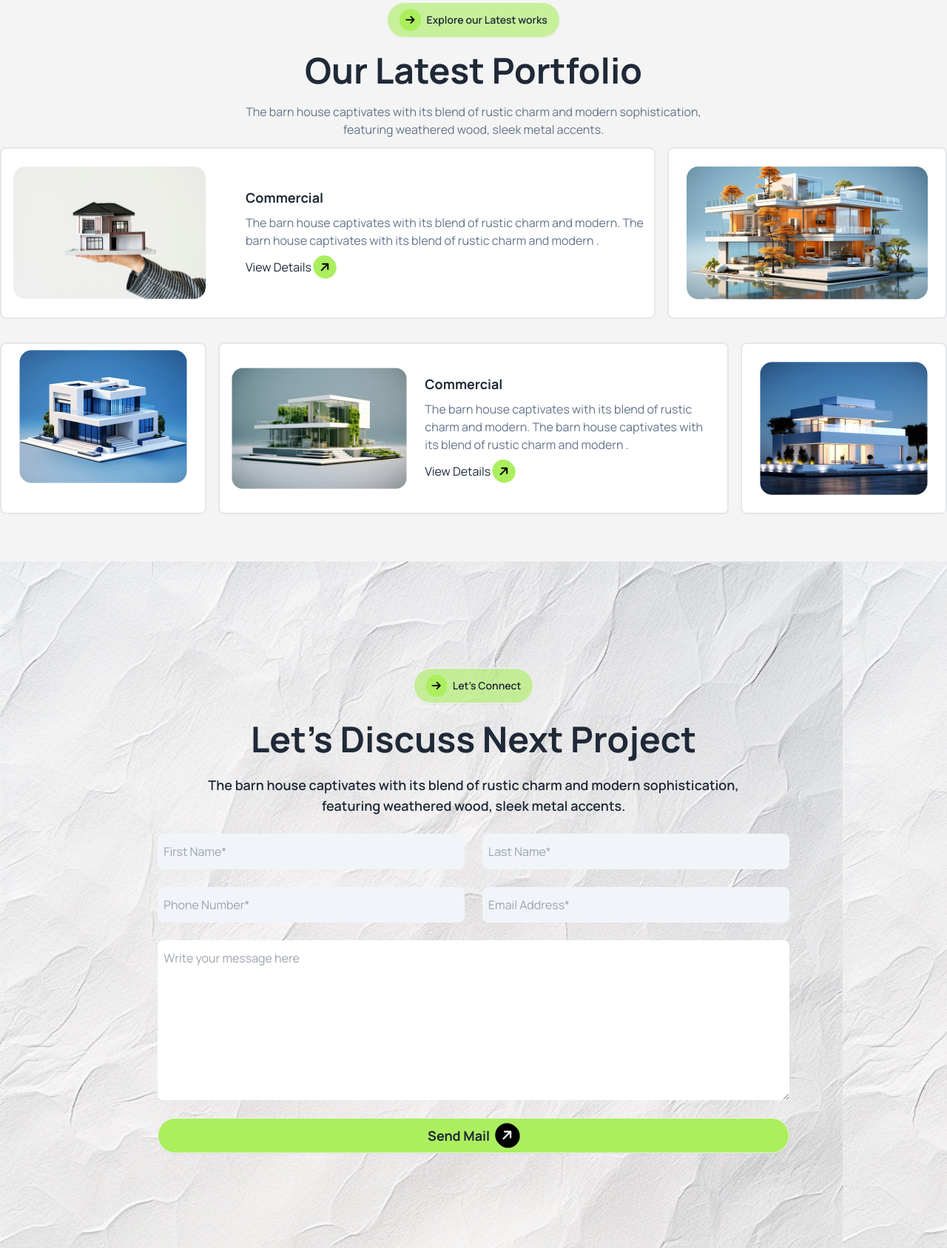
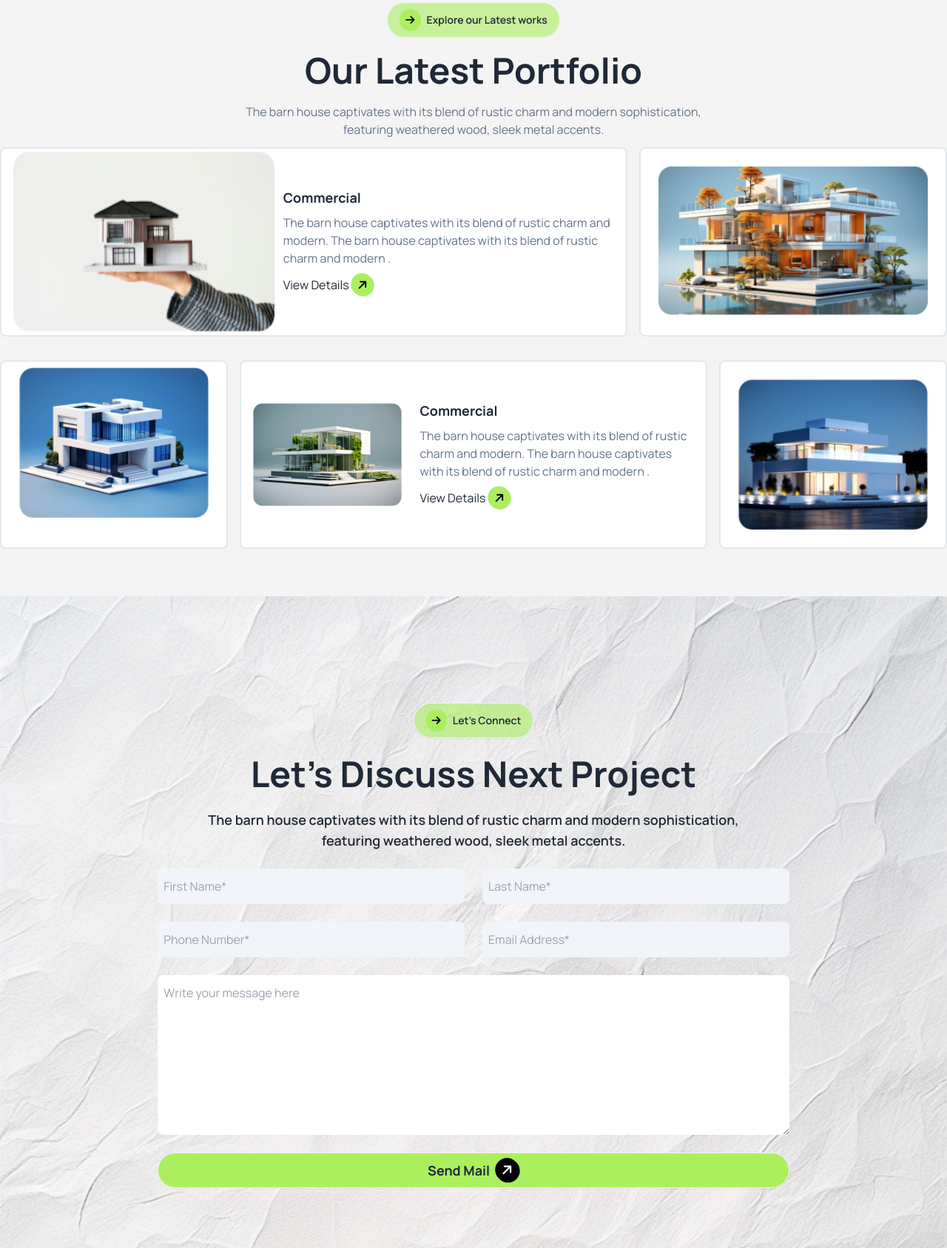
Before and after one commit to badal925119/assignment-03, a plain HTML site: page index.html in a window 1280 px wide. Shown: the part 2396-4083 px from the top of the page at 74% size. Drawn offline with nearby package versions, Linux system fonts and the light colour scheme.

Commit message:
some edit discuss and portfolio section

```diff
--- a/index.html
+++ b/index.html
@@ -37,6 +37,8 @@
             background-image: url(assets/bg.jpg);
             width: 100%;
             height: 100%;
+            background-repeat: no-repeat;
+            background-size: cover;
         }
       </style>
 
@@ -225,12 +227,12 @@
 
       <div class="">
         <!-- card-1 -->
-       <div class="flex flex-col lg:flex-row  mx-auto gap-4 mb-8">
-        <div class="flex flex-col p-5 lg:p-1 lg:flex-row items-center bg-white rounded-lg border-2 flex-1">
+       <div class="grid grid-cols-1 lg:grid-cols-3  mx-auto gap-4 mb-8">
+        <div class="flex flex-col col-span-2 p-5 lg:p-1 lg:flex-row items-center bg-white rounded-lg border-2 flex-1">
           <div class="w-full">
-            <img class="px-3 text-center" src="assets/img1.png" alt="">
+            <img class="px-3  w-full text-center" src="assets/img1.png" alt="">
           </div>
-          <div class="lg:-ml-36">
+          <div class="">
             <h1 class="text-lg font-bold mb-2">Commercial</h1>
             <p class="text-slate-500 mb-2">The barn house captivates with its blend of rustic charm  and modern. The barn house captivates with its blend of  rustic charm and modern .</p>
             <button class=" rounded-full">View Details <i class="bg-[#abef5f] text-black p-2 rounded-full -rotate-45 fa-solid fa-arrow-right"></i></button>
@@ -238,21 +240,21 @@
 
         </div>
         <div class="bg-white rounded-lg border-2">
-          <img class="p-6" src="assets/img2.png" alt="">
+          <img class="p-6 w-full" src="assets/img2.png" alt="">
         </div>
 
        </div>
 
        <!-- card-2 -->
-       <div class=" flex flex-col lg:flex-row  to gap-4">
+       <div class=" grid grid-cols-1 lg:grid-cols-4  gap-4">
 
-        <div class="bg-white rounded-lg px-4 border-2">
-          <img class="lg:max-w-xl  p-2" src="assets/img3.png" alt="">
+        <div class="bg-white w-full rounded-lg px-4 border-2">
+          <img class="lg:max-w-xl w-full  p-2" src="assets/img3.png" alt="">
         </div>
 
-        <div class="flex flex-col p-5 lg:p-1 lg:flex-row items-center bg-white rounded-lg border-2">
+        <div class="flex flex-col col-span-2 p-5 lg:p-1 lg:flex-row items-center bg-white rounded-lg border-2">
           <div class="w-full">
-            <img class="px-3 text-center" src="assets/img4.png" alt="">
+            <img class="px-3 w-full text-center" src="assets/img4.png" alt="">
           </div>
           <div class="px-3">
             <h1 class="text-lg font-bold mb-2">Commercial</h1>
@@ -262,7 +264,7 @@
 
         </div>
         <div class="bg-white rounded-lg  border-2">
-          <img class="p-6 lg:max-w-xl" src="assets/img5.png" alt="">
+          <img class="p-6 w-full lg:max-w-xl" src="assets/img5.png" alt="">
         </div>
 
        </div>
@@ -283,9 +285,9 @@
         <div class=" flex items-center justify-center pt-36">
             <button class="btn bg-[#abef5f] bg-opacity-60 rounded-full"> <i class="bg-[#abef5f] text-black p-2 rounded-full fa-solid fa-arrow-right"></i> Let’s Connect </button>
         </div>
-        <div class="flex justify-center items-center flex-col pt-6 gap-6">
+        <div class="flex justify-center text-center items-center flex-col pt-6 gap-6">
             <h1 class="text-5xl font-bold">Let’s Discuss Next Project</h1>
-            <p class="text-center text-lg font-semibold">The barn house captivates with its blend of rustic charm and modern sophistication,<br> featuring weathered wood, sleek metal accents.</p>
+            <p class="text-center px-2 text-lg font-semibold">The barn house captivates with its blend of rustic charm and modern sophistication,<br> featuring weathered wood, sleek metal accents.</p>
         </div>
 
           <div class="grid w-2/3 grid-cols-1 lg:grid-cols-2 gap-6 lg:pb-32 pt-6">
```
